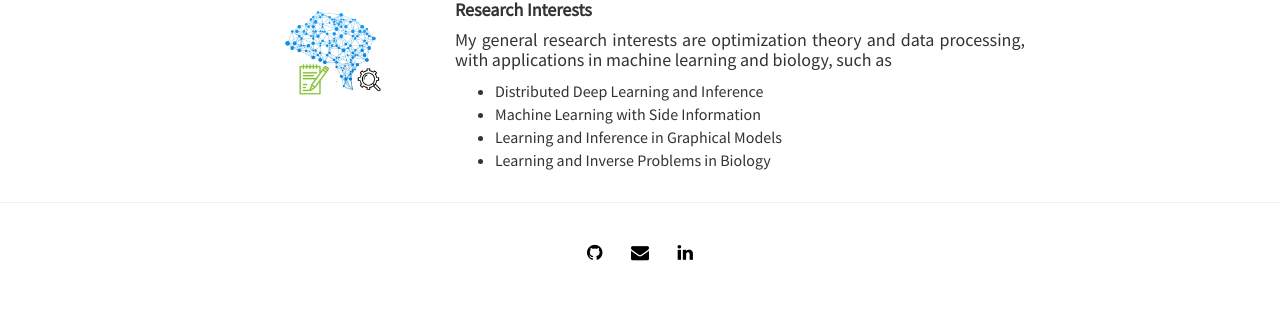
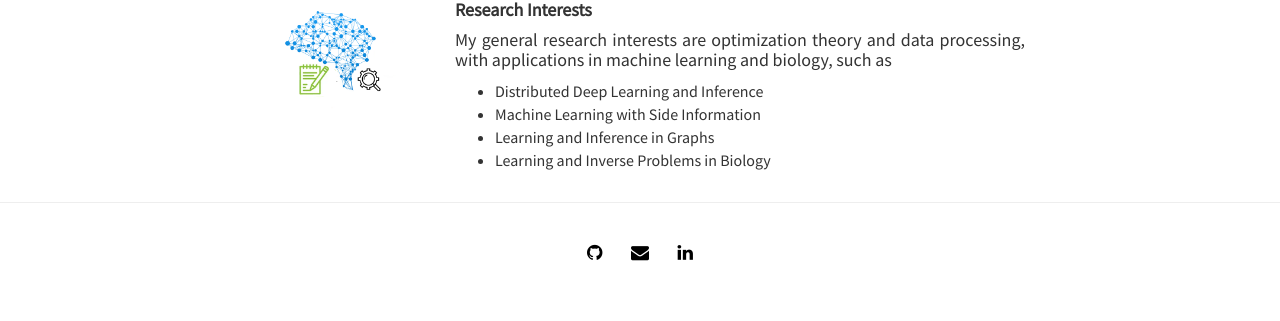
Before and after one commit to afshinabdi/afshinabdi.github.io, a Jekyll site: the page built from index.html, in a window 1280 px wide and 900 px high, scrolled down 50 px. Shown: the part 448-769 px from the top of the window. Built offline with Jekyll 4.4.1, drawn with Linux system fonts in a browser that asks for light colours; nearby versions of some CDN libraries; the list of posts is cut into pages by our own code.

Commit message:
no message

```diff
--- a/index.html
+++ b/index.html
@@ -50,7 +50,7 @@ title: Home
 			<ul>
 				<li> Distributed Deep Learning and Inference </li>
 				<li> Machine Learning with Side Information </li>
-				<li> Learning and Inference in Graphical Models </li>
+				<li> Learning and Inference in Graphs </li>
 				<li> Learning and Inverse Problems in Biology </li>
 			</ul>
 			</p>
```
